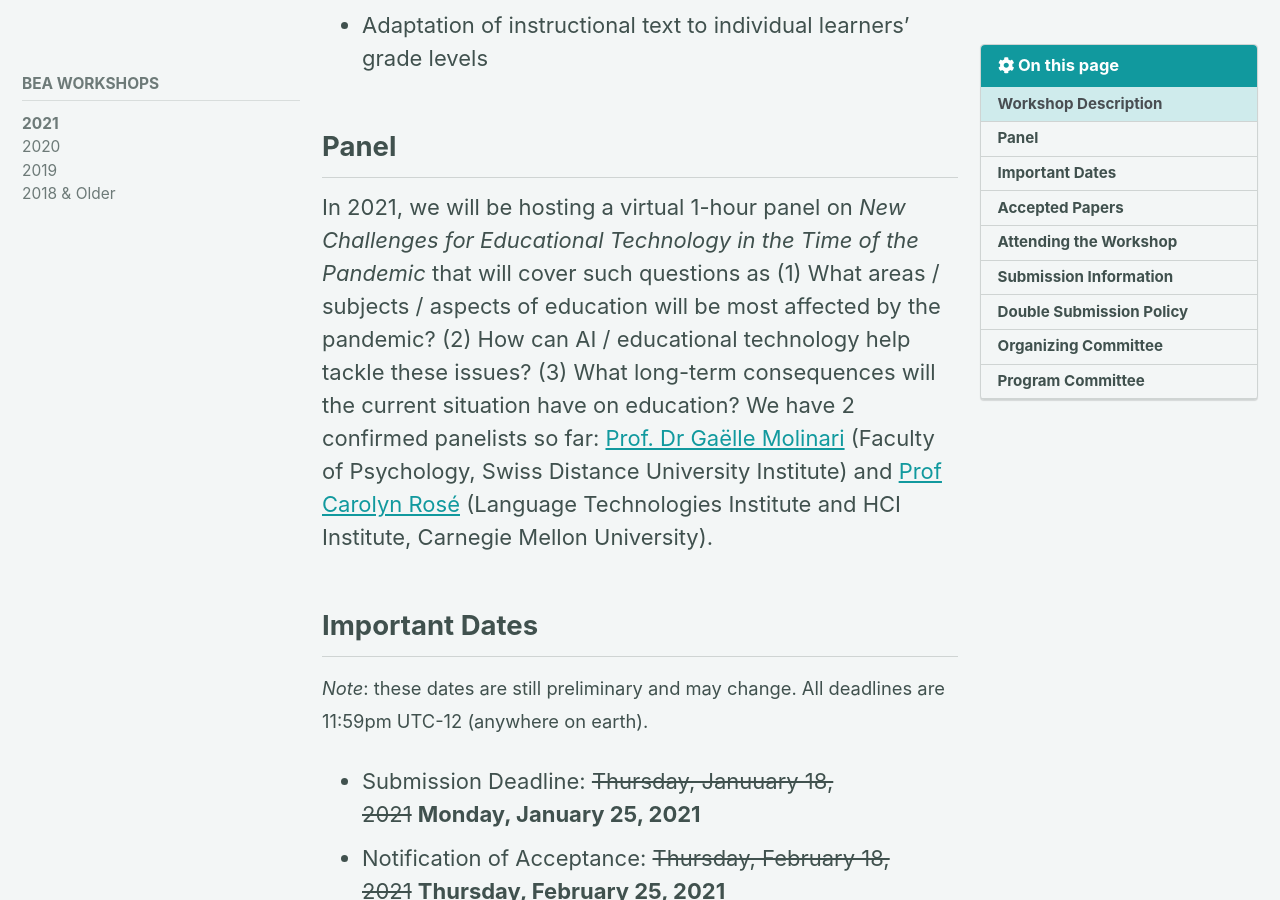
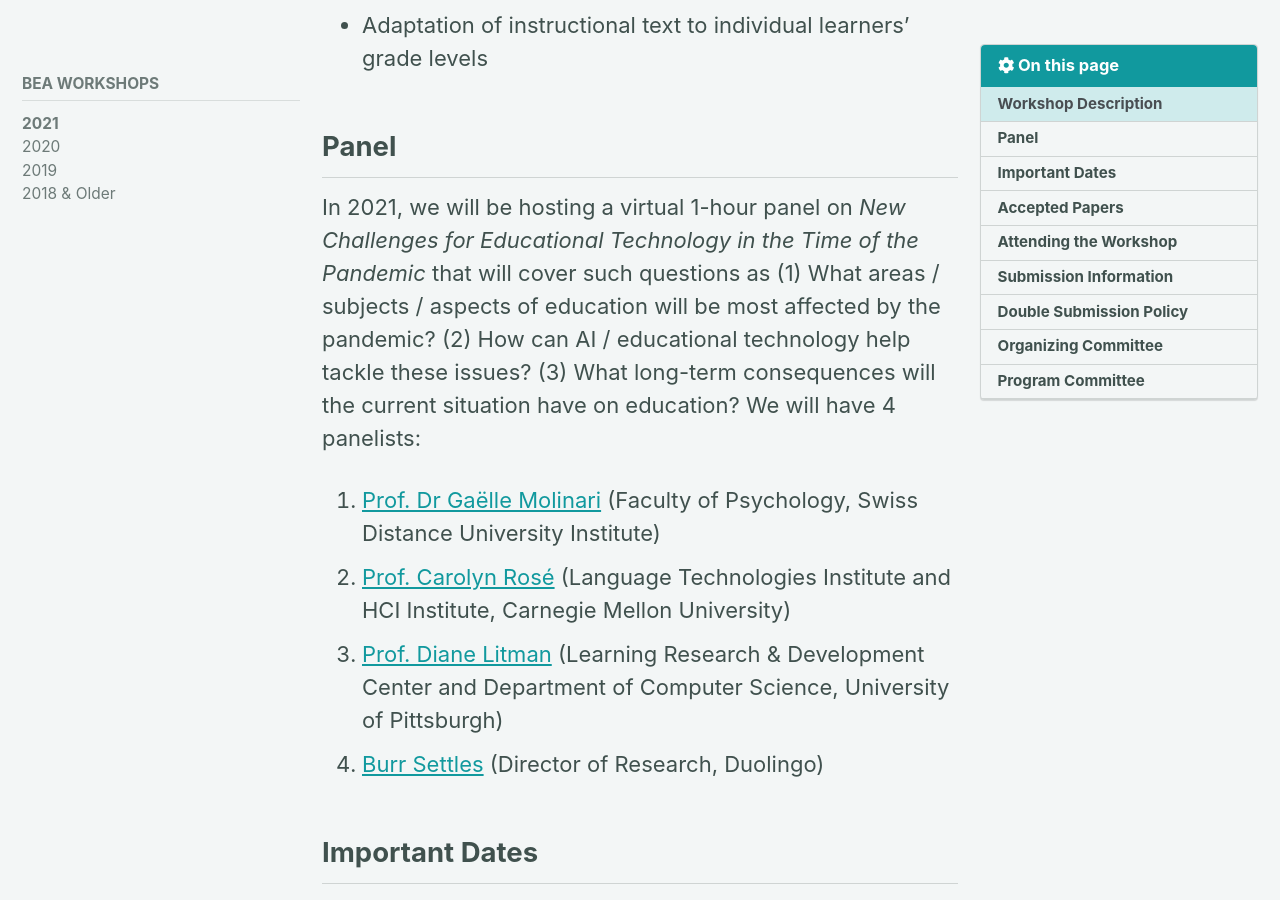
Before and after one commit to sigedu-org/website, a Jekyll site: the page built from _pages/bea/current.md, in a window 1280 px wide and 900 px high, scrolled down 5114 px. Built offline with Jekyll 4.4.1, drawn with Linux system fonts in a browser that asks for light colours; cached includes are drawn as plain includes; nearby versions of some CDN libraries.

Commit message:
Add final set of panelists.

```diff
--- a/_pages/bea/current.md
+++ b/_pages/bea/current.md
@@ -96,7 +96,12 @@ Suggested topics are listed below. We also welcome and urge submission of work i
 
 ## Panel
 
-In 2021, we will be hosting a virtual 1-hour panel on *New Challenges for Educational Technology in the Time of the Pandemic* that will cover such questions as (1) What areas / subjects / aspects of education will be most affected by the pandemic? (2) How can AI / educational technology help tackle these issues? (3) What long-term consequences will the current situation have on education? We have 2 confirmed panelists so far: [Prof. Dr Gaëlle Molinari](https://distanceuniversity.ch/gaelle-molinari/) (Faculty of Psychology, Swiss Distance University Institute) and [Prof Carolyn Rosé](http://www.cs.cmu.edu/~cprose/) (Language Technologies Institute and HCI Institute, Carnegie Mellon University).
+In 2021, we will be hosting a virtual 1-hour panel on *New Challenges for Educational Technology in the Time of the Pandemic* that will cover such questions as (1) What areas / subjects / aspects of education will be most affected by the pandemic? (2) How can AI / educational technology help tackle these issues? (3) What long-term consequences will the current situation have on education? We will have 4 panelists:
+
+1. [Prof. Dr Gaëlle Molinari](https://distanceuniversity.ch/gaelle-molinari/) (Faculty of Psychology, Swiss Distance University Institute)
+2. [Prof. Carolyn Rosé](http://www.cs.cmu.edu/~cprose/) (Language Technologies Institute and HCI Institute, Carnegie Mellon University)
+3. [Prof. Diane Litman](http://people.cs.pitt.edu/~litman/) (Learning Research & Development Center and Department of Computer Science, University of Pittsburgh)
+4. [Burr Settles](http://burrsettles.com) (Director of Research, Duolingo)
 
 ## Important Dates
 
```
